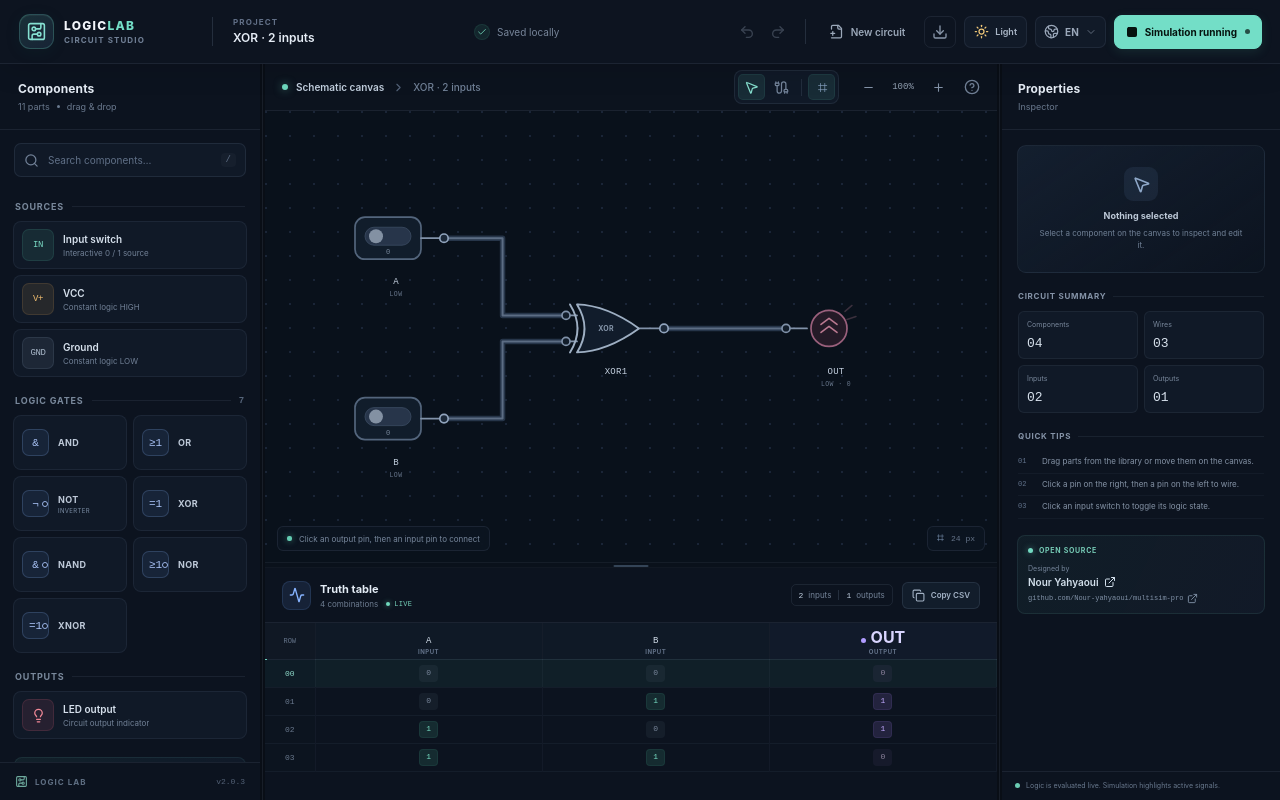
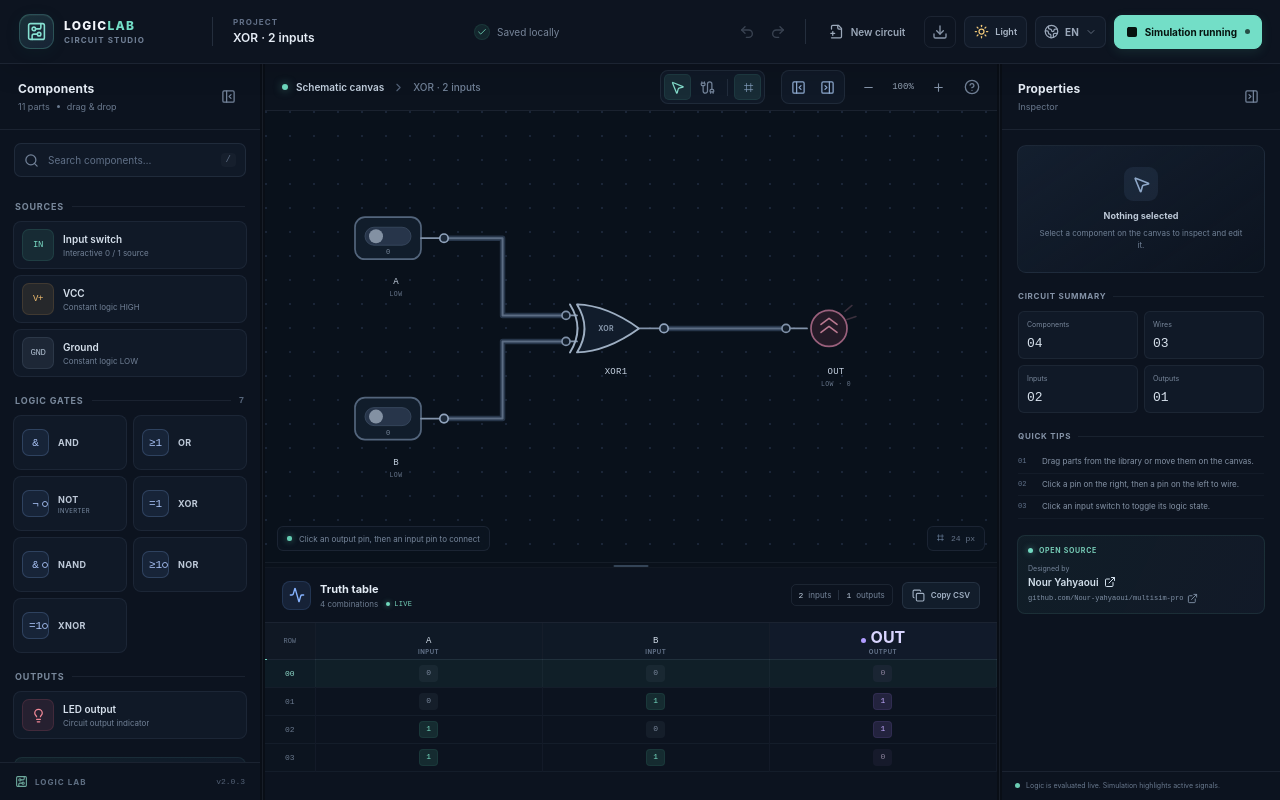
Before and after one commit to Nour-yahyaoui/multisim-pro, a Vue app: page / in a window 1280 px wide. Built offline with nearby package versions, Linux system fonts and the light colour scheme.

Commit message:
Add collapsible resizable sidebars
Co-authored-by: arena-agent <297053741+arena-agent@users.noreply.github.com>

```diff
--- a/src/App.vue
+++ b/src/App.vue
@@ -16,6 +16,10 @@ import {
   Minus,
   Moon,
   MousePointer2,
+  PanelLeftClose,
+  PanelLeftOpen,
+  PanelRightClose,
+  PanelRightOpen,
   Play,
   Plus,
   Redo2,
@@ -53,6 +57,10 @@ const strings = {
     newCircuit: 'New circuit',
     exportProject: 'Export project',
     language: 'Switch language',
+    showComponents: 'Show component library',
+    hideComponents: 'Collapse component library',
+    showInspector: 'Show inspector',
+    hideInspector: 'Collapse inspector',
     themeLight: 'Switch to light mode',
     themeDark: 'Switch to dark mode',
     running: 'Simulation running',
@@ -163,6 +171,10 @@ const strings = {
     newCircuit: 'Nouveau circuit',
     exportProject: 'Exporter le projet',
     language: 'Changer de langue',
+    showComponents: 'Afficher la bibliothèque',
+    hideComponents: 'Masquer la bibliothèque',
+    showInspector: 'Afficher l’inspecteur',
+    hideInspector: 'Masquer l’inspecteur',
     themeLight: 'Passer en mode clair',
     themeDark: 'Passer en mode sombre',
     running: 'Simulation active',
@@ -268,6 +280,8 @@ const strings = {
 
 const language = ref('en')
 const theme = ref('dark')
+const leftCollapsed = ref(false)
+const rightCollapsed = ref(false)
 const nodes = ref(DEFAULT_DEMO.nodes.map((node) => ({ ...node })))
 const wires = ref(DEFAULT_DEMO.wires.map((wire) => ({ ...wire })))
 const projectName = ref(DEFAULT_DEMO.projectName)
@@ -715,6 +729,12 @@ function toggleTheme() {
   applyThemeToDocument()
 }
 
+function toggleSidebar(side) {
+  if (side === 'left') leftCollapsed.value = !leftCollapsed.value
+  if (side === 'right') rightCollapsed.value = !rightCollapsed.value
+  mobilePanel.value = ''
+}
+
 function toggleSimulation() {
   isRunning.value = !isRunning.value
 }
@@ -763,6 +783,8 @@ function sanitizeLoadedState(data) {
     projectName: String(data.projectName || 'Untitled circuit').slice(0, 80),
     language: data.language === 'fr' ? 'fr' : 'en',
     theme: data.theme === 'light' ? 'light' : 'dark',
+    leftCollapsed: Boolean(data.leftCollapsed),
+    rightCollapsed: Boolean(data.rightCollapsed),
     leftWidth: Number.isFinite(data.leftWidth) ? Math.max(210, Math.min(370, data.leftWidth)) : 260,
     rightWidth: Number.isFinite(data.rightWidth) ? Math.max(230, Math.min(400, data.rightWidth)) : 278,
     truthHeight: Number.isFinite(data.truthHeight) ? Math.max(145, Math.min(360, data.truthHeight)) : 232,
@@ -779,6 +801,8 @@ function savePayload() {
     projectName: projectName.value,
     language: language.value,
     theme: theme.value,
+    leftCollapsed: leftCollapsed.value,
+    rightCollapsed: rightCollapsed.value,
     leftWidth: leftWidth.value,
     rightWidth: rightWidth.value,
     truthHeight: truthHeight.value,
@@ -962,6 +986,8 @@ function restoreFromStorage() {
     projectName.value = parsed.projectName
     language.value = parsed.language
     theme.value = parsed.theme
+    leftCollapsed.value = parsed.leftCollapsed
+    rightCollapsed.value = parsed.rightCollapsed
     leftWidth.value = parsed.leftWidth
     rightWidth.value = parsed.rightWidth
     truthHeight.value = parsed.truthHeight
@@ -1009,7 +1035,10 @@ function updateCanvasSize() {
 }
 
 function openMobilePanel(panel) {
-  mobilePanel.value = mobilePanel.value === panel ? '' : panel
+  const closing = mobilePanel.value === panel
+  if (!closing && panel === 'left') leftCollapsed.value = false
+  if (!closing && panel === 'right') rightCollapsed.value = false
+  mobilePanel.value = closing ? '' : panel
 }
 
 onMounted(async () => {
@@ -1097,13 +1126,16 @@ onBeforeUnmount(() => {
     </header>
 
     <div class="main-layout">
-      <aside class="palette-panel" :class="{ 'mobile-open': mobilePanel === 'left' }" :style="{ width: `${leftWidth}px` }">
+      <aside v-if="!leftCollapsed" class="palette-panel" :class="{ 'mobile-open': mobilePanel === 'left' }" :style="{ width: `${leftWidth}px` }">
         <div class="panel-heading palette-heading">
           <div>
             <div class="panel-title">{{ t('components') }}</div>
             <div class="panel-subtitle">{{ componentCatalog.length }} {{ language === 'fr' ? 'éléments' : 'parts' }} <span class="heading-dot"></span> {{ language === 'fr' ? 'glisser-déposer' : 'drag & drop' }}</div>
           </div>
-          <button class="small-icon-button mobile-close" :aria-label="t('close')" @click="mobilePanel = ''"><X :size="15" /></button>
+          <div class="panel-heading-actions">
+            <button class="small-icon-button panel-collapse-button" :title="t('hideComponents')" :aria-label="t('hideComponents')" @click="toggleSidebar('left')"><PanelLeftClose :size="15" /></button>
+            <button class="small-icon-button mobile-close" :aria-label="t('close')" @click="mobilePanel = ''"><X :size="15" /></button>
+          </div>
         </div>
         <label class="search-field">
           <Search :size="15" />
@@ -1180,7 +1212,7 @@ onBeforeUnmount(() => {
         <div class="palette-footer"><span class="footer-mini-mark"><CircuitBoard :size="13" /></span><span>LOGIC LAB</span><span class="footer-version">v2.0.3</span></div>
       </aside>
 
-      <div class="vertical-resizer left-resizer" role="separator" aria-orientation="vertical" :aria-label="language === 'fr' ? 'Redimensionner la bibliothèque' : 'Resize component library'" tabindex="0" @pointerdown="startResize($event, 'left')" @keydown="resizeByKeyboard($event, 'left')"><span></span></div>
+      <div v-if="!leftCollapsed" class="vertical-resizer left-resizer" role="separator" aria-orientation="vertical" :aria-label="language === 'fr' ? 'Redimensionner la bibliothèque' : 'Resize component library'" tabindex="0" @pointerdown="startResize($event, 'left')" @keydown="resizeByKeyboard($event, 'left')"><span></span></div>
 
       <main class="workbench">
         <div class="canvas-toolbar">
@@ -1199,6 +1231,14 @@ onBeforeUnmount(() => {
             </button>
             <span class="tool-separator"></span>
             <button class="tool-button snap-button" :class="{ active: snapToGrid }" :title="t('snap')" :aria-label="t('snap')" @click="snapToGrid = !snapToGrid"><span class="snap-glyph">⌗</span></button>
+          </div>
+          <div class="layout-toggle-group">
+            <button class="layout-toggle-button" :class="{ active: !leftCollapsed }" :title="t(leftCollapsed ? 'showComponents' : 'hideComponents')" :aria-label="t(leftCollapsed ? 'showComponents' : 'hideComponents')" :aria-expanded="!leftCollapsed" @click="toggleSidebar('left')">
+              <PanelLeftOpen v-if="leftCollapsed" :size="15" /><PanelLeftClose v-else :size="15" />
+            </button>
+            <button class="layout-toggle-button" :class="{ active: !rightCollapsed }" :title="t(rightCollapsed ? 'showInspector' : 'hideInspector')" :aria-label="t(rightCollapsed ? 'showInspector' : 'hideInspector')" :aria-expanded="!rightCollapsed" @click="toggleSidebar('right')">
+              <PanelRightOpen v-if="rightCollapsed" :size="15" /><PanelRightClose v-else :size="15" />
+            </button>
           </div>
           <div class="zoom-controls">
             <button class="zoom-button" :title="t('zoomOut')" :aria-label="t('zoomOut')" :disabled="zoom <= 0.65" @click="changeZoom(-0.1)"><Minus :size="13" /></button>
@@ -1369,12 +1409,15 @@ onBeforeUnmount(() => {
         </section>
       </main>
 
-      <div class="vertical-resizer right-resizer" role="separator" aria-orientation="vertical" :aria-label="language === 'fr' ? 'Redimensionner l’inspecteur' : 'Resize inspector'" tabindex="0" @pointerdown="startResize($event, 'right')" @keydown="resizeByKeyboard($event, 'right')"><span></span></div>
-
-      <aside class="inspector-panel" :class="{ 'mobile-open': mobilePanel === 'right' }" :style="{ width: `${rightWidth}px` }">
+      <div v-if="!rightCollapsed" class="vertical-resizer right-resizer" role="separator" aria-orientation="vertical" :aria-label="language === 'fr' ? 'Redimensionner l’inspecteur' : 'Resize inspector'" tabindex="0" @pointerdown="startResize($event, 'right')" @keydown="resizeByKeyboard($event, 'right')"><span></span></div>
+
+      <aside v-if="!rightCollapsed" class="inspector-panel" :class="{ 'mobile-open': mobilePanel === 'right' }" :style="{ width: `${rightWidth}px` }">
         <div class="panel-heading inspector-heading">
           <div><div class="panel-title">{{ t('properties') }}</div><div class="panel-subtitle">{{ selectedNode ? selectedNode.label : t('inspect') }}</div></div>
-          <button class="small-icon-button mobile-close" :aria-label="t('close')" @click="mobilePanel = ''"><X :size="15" /></button>
+          <div class="panel-heading-actions">
+            <button class="small-icon-button panel-collapse-button" :title="t('hideInspector')" :aria-label="t('hideInspector')" @click="toggleSidebar('right')"><PanelRightClose :size="15" /></button>
+            <button class="small-icon-button mobile-close" :aria-label="t('close')" @click="mobilePanel = ''"><X :size="15" /></button>
+          </div>
         </div>
         <div v-if="selectedNode" class="inspector-scroll">
           <div class="selected-component-card">
--- a/src/style.css
+++ b/src/style.css
@@ -756,3 +756,30 @@ kbd { font-family: 'DM Mono', ui-monospace, monospace; color: #78869a; backgroun
 @media (max-width: 430px) {
   .theme-button { width: 29px; min-width: 29px; height: 31px; }
 }
+
+/* Persistent sidebar toggles */
+.panel-heading-actions { display: flex; align-items: center; gap: 3px; }
+.panel-collapse-button { color: #73839a; }
+.panel-collapse-button:hover { color: #dce6f2; background: rgba(255,255,255,.06); }
+.layout-toggle-group { display: flex; align-items: center; gap: 2px; padding: 3px; margin-right: 10px; background: #101927; border: 1px solid rgba(142,163,190,.12); border-radius: 8px; }
+.layout-toggle-button { width: 27px; height: 26px; display: grid; place-items: center; color: #74849a; background: transparent; border: 0; border-radius: 5px; cursor: pointer; transition: color .15s, background .15s; }
+.layout-toggle-button:hover { color: #e4ecf5; background: rgba(255,255,255,.06); }
+.layout-toggle-button.active { color: #8ca8cd; }
+
+.theme-light .panel-collapse-button { color: #728197; }
+.theme-light .panel-collapse-button:hover { color: #33475e; background: rgba(51,73,103,.07); }
+.theme-light .layout-toggle-group { background: #f2f6fa; border-color: rgba(37,56,80,.13); }
+.theme-light .layout-toggle-button { color: #78899e; }
+.theme-light .layout-toggle-button:hover { color: #2f4359; background: rgba(49,72,101,.07); }
+.theme-light .layout-toggle-button.active { color: #398d7c; }
+
+@media (max-width: 1180px) {
+  .layout-toggle-group { margin-right: 6px; }
+  .theme-button { width: 32px; min-width: 32px; padding: 0; }
+  .theme-button span { display: none; }
+}
+@media (max-width: 740px) {
+  .layout-toggle-group { display: none; }
+  .panel-collapse-button { display: none !important; }
+  .panel-heading-actions { gap: 2px; }
+}
```
Also changed, not shown: 1 other file (tests, documents, lock files or other folders).
